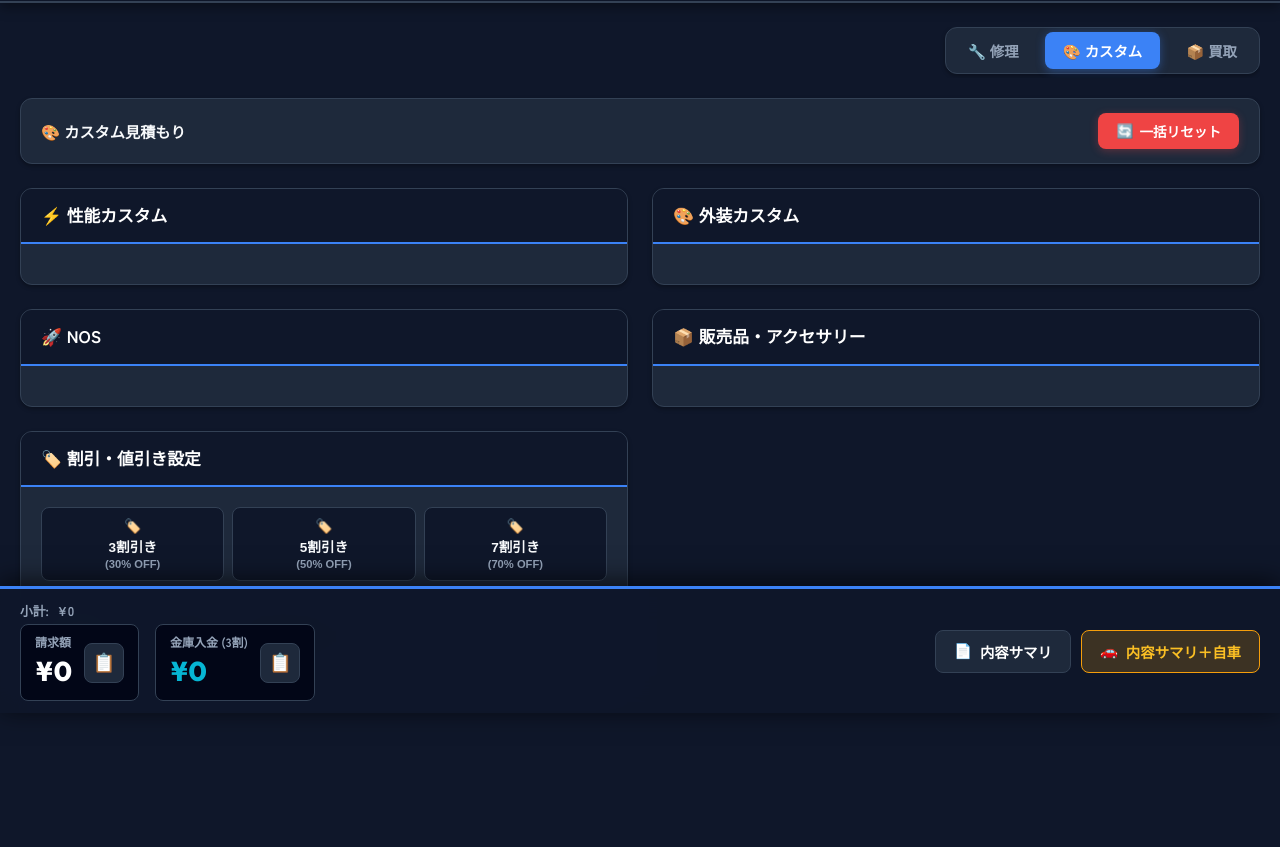
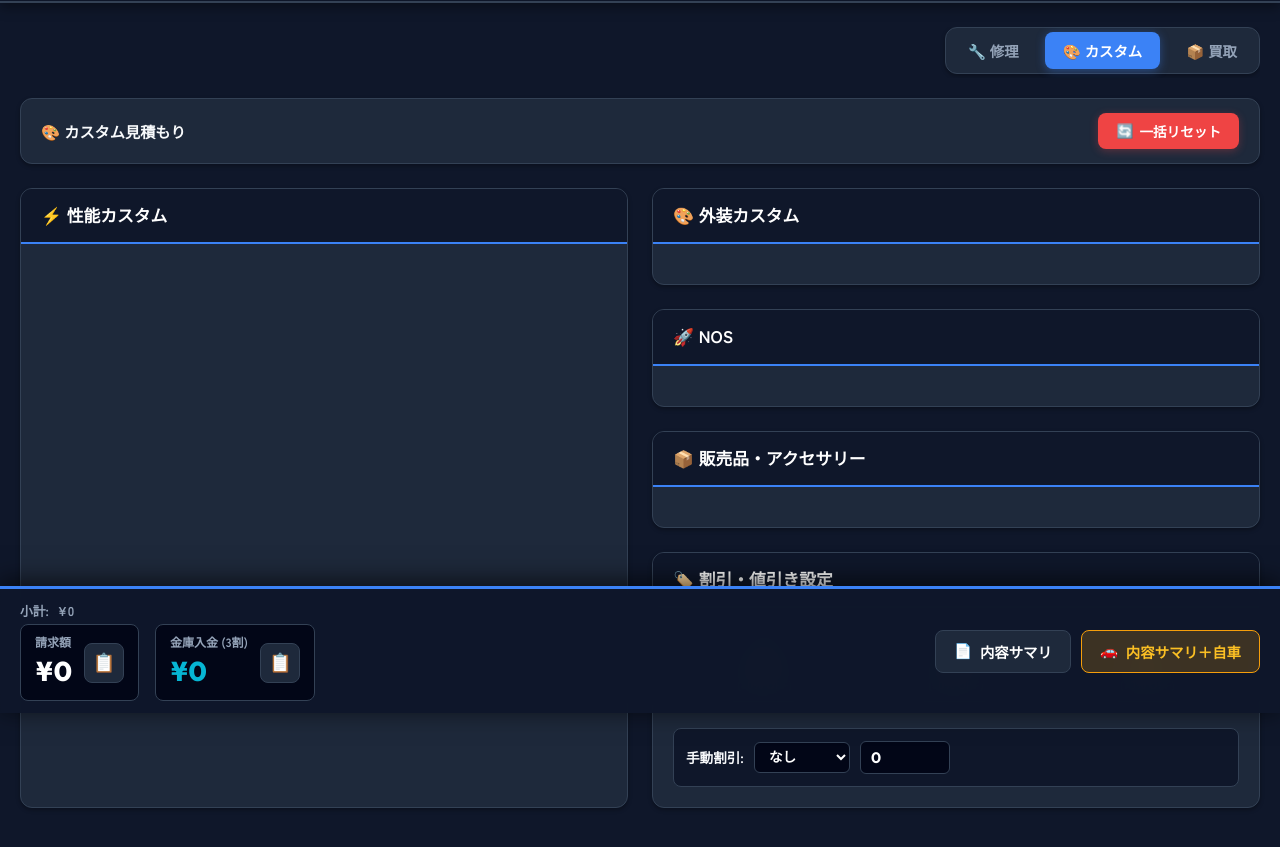
Before and after one commit to wauman336633/gta5-mechanic-calculator, a website: page custom.html in a window 1280 px wide. Shown: the part 87-934 px from the top of the page. Before the commit the page ends 894 px from the top, so only its background shows below. Drawn offline with Linux system fonts and the light colour scheme; no server answers.

Commit message:
style: カスタム画面の右カラムをright-column-groupで隙間なくスタック配置に最適化

```diff
--- a/custom.html
+++ b/custom.html
@@ -93,7 +93,7 @@
 
     <!-- Main Grid Content (Custom Page) -->
     <main class="main-grid" id="customMainGrid">
-      <!-- Section 1: 性能カスタム (左) -->
+      <!-- Section 1: 性能カスタム (左カラム) -->
       <div class="card category-card" id="cardCustomPerformance">
         <div class="card-header">
           <h2 class="card-title">⚡ 性能カスタム</h2>
@@ -103,6 +103,8 @@
         </div>
       </div>
 
+      <!-- Section 2~5: 外装・NOS・販売品・割引 (右カラム) -->
+      <div class="right-column-group">
         <!-- Section 2: 外装カスタム -->
         <div class="card category-card" id="cardCustomExterior">
           <div class="card-header">
@@ -133,8 +135,8 @@
           </div>
         </div>
 
-      <!-- Section 6: 割引 ＆ 値引き設定 (カスタム側のみ) -->
-      <div class="card category-card">
+        <!-- Section 5: 割引 ＆ 値引き設定 -->
+        <div class="card category-card" id="cardCustomDiscount">
           <div class="card-header">
             <h2 class="card-title">🏷️ 割引・値引き設定</h2>
           </div>
@@ -160,6 +162,7 @@
                   <option value="fixed">定額 (円)</option>
                 </select>
                 <input type="number" id="customDiscountVal" value="0" min="0" class="discount-num-input" placeholder="0" disabled>
+              </div>
             </div>
           </div>
         </div>
```
Lines whose indentation alone changed are shown as unchanged.
